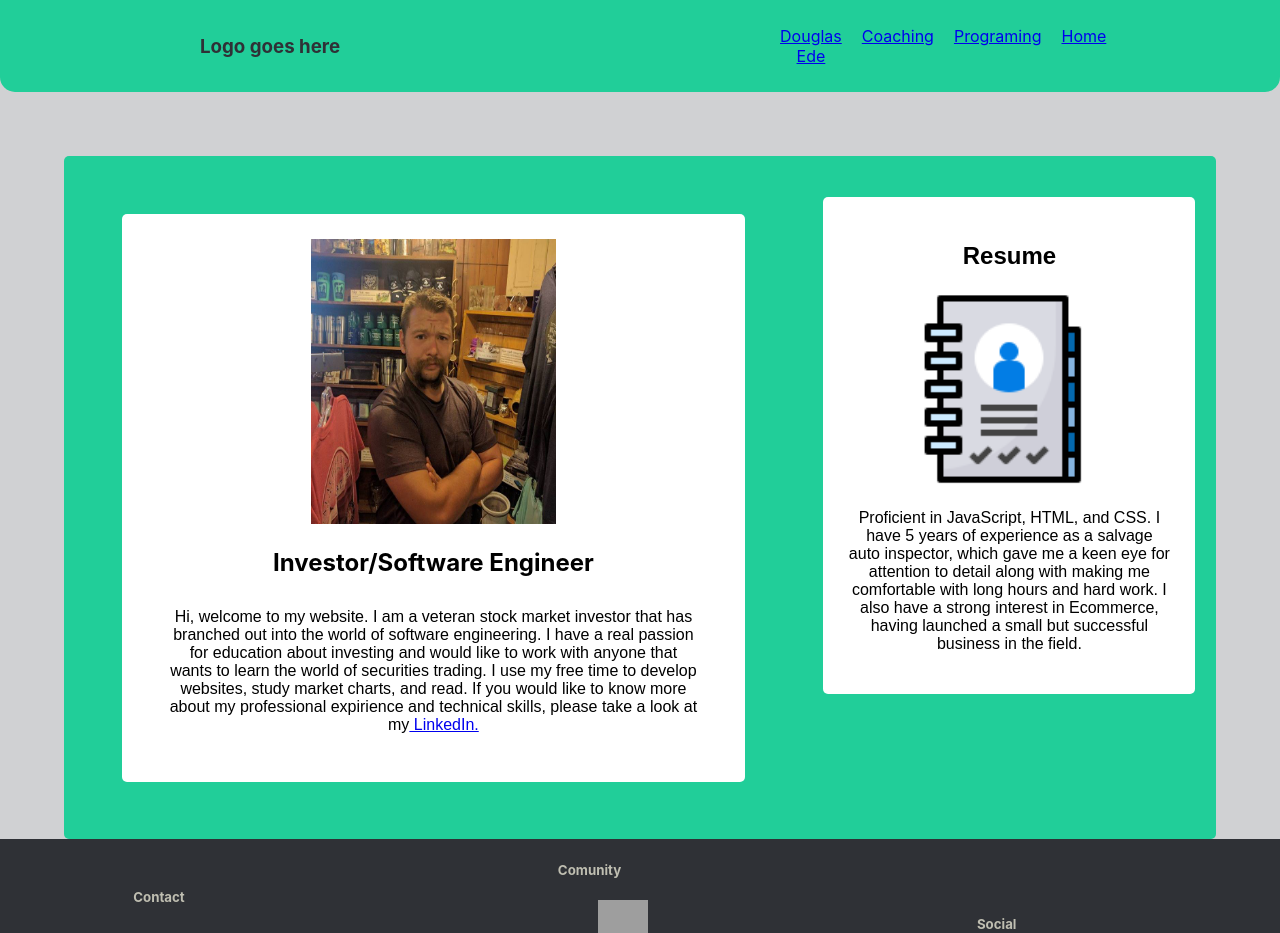
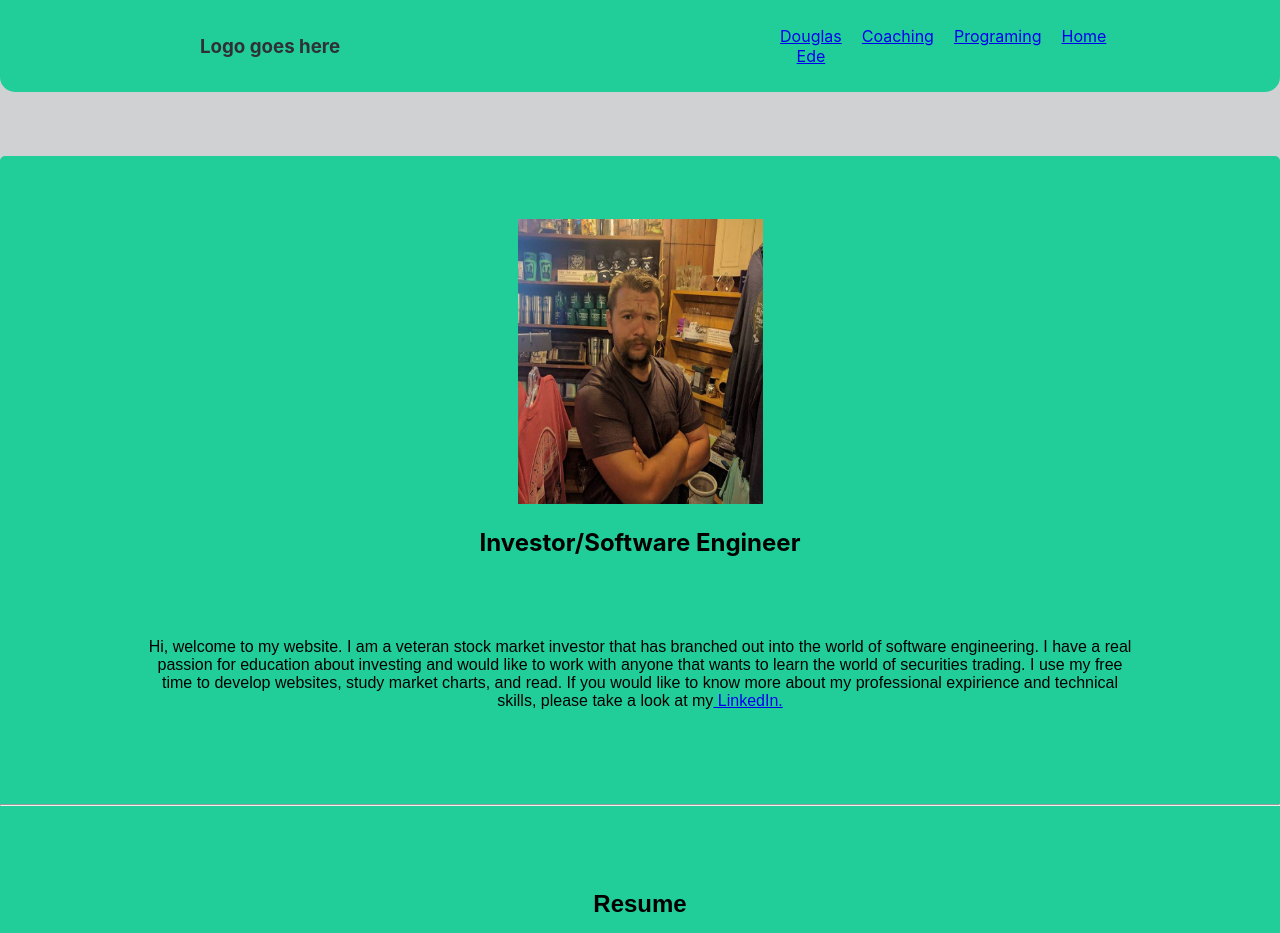
Before and after one commit to Douglas4739/DouglasEde.com, a React (Create React App) app: page /About in a window 1280 px wide. Shown: the top 933 px of the page. Built offline with nearby package versions, Linux system fonts and the light colour scheme; grey boxes are pictures that could not be loaded.

Commit message:
changed some styles

```diff
--- a/src/About.js
+++ b/src/About.js
@@ -19,7 +19,7 @@ function About() {
         </section>
       </div>
       <div>
-        <br />
+        <hr className="hr"/>
 
         <section className="resume">
           <h1>Resume</h1>
--- a/src/App.css
+++ b/src/App.css
@@ -34,16 +34,17 @@ nav {
 .about, .home {
   border-radius: 5px;
   display: flex;
-  flex-direction: row;
+  flex-direction: column;
   background-color: rgb(33, 206, 153);
-  margin: 5%;
+  margin-top: 5%;
   margin-bottom: 0%;
 }
 .aboutText {
   font-family: Arial, Helvetica, sans-serif;
   border-radius: 5px;
-  background-color: rgb(255, 255, 255);
-  margin: 2%;
+ /* background-color: rgb(255, 255, 255);*/
+  margin: 5%;
+  margin-bottom: 0;
   padding: 2%;
   border: rgb(47, 49, 54);
   text-align: center;
@@ -52,16 +53,16 @@ nav {
 .profileImage {
   border-radius: 5px;
   padding: 25px;
-  margin: 5%;
-  background-color: rgb(255, 255, 255);
+  margin: 3%;
+  /*background-color: rgb(255, 255, 255);*/
 }
 
 .resume {
   font-family: Arial, Helvetica, sans-serif;
   border-radius: 5px;
   padding: 25px;
-  margin: 5%;
-  background-color: rgb(255, 255, 255);
+  margin: 3%;
+  /*background-color: rgb(255, 255, 255);*/
 }
 
 .footer {
--- a/src/Footer.js
+++ b/src/Footer.js
@@ -7,7 +7,7 @@ function Footer() {
       <div className="container">
         <div className="row">
           <div className="col1">
-            <h5>Contact</h5>
+            <h5>Connect</h5>
             <ul className='contactf'>
               <li>
                 {" "}
--- a/src/Home.js
+++ b/src/Home.js
@@ -5,6 +5,7 @@ import "./Home.css";
 function Home() {
   return <div className='home'>
     <h1>Home Page</h1>
+    <p></p>
     </div>;
 }
 
```
